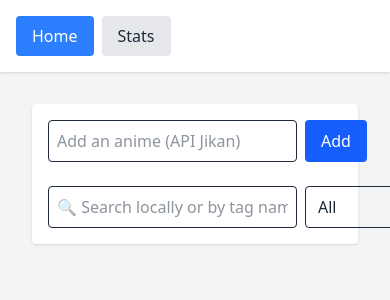
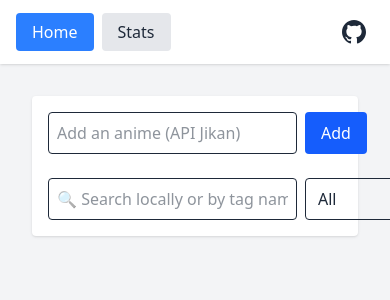
Before and after one commit to Zeldruck/taisenlist, a React (Vite) app: page / in a window 390 px wide. Shown: the top 300 px of the page. Built offline with nearby package versions, Linux system fonts and the light colour scheme.

Commit message:
Responsive navbar + github

```diff
--- a/src/components/Navbar.jsx
+++ b/src/components/Navbar.jsx
@@ -1,13 +1,51 @@
 import { NavLink } from "react-router-dom";
+import { motion } from "framer-motion";
 
 export default function Navbar() {
   const linkStyle = ({ isActive }) =>
     `px-4 py-2 rounded ${isActive ? "bg-blue-500 text-white" : "bg-gray-200"}`;
 
   return (
-    <nav className="flex gap-2 p-4 bg-white shadow">
-      <NavLink to="/" className={linkStyle}>Home</NavLink>
-      <NavLink to="/stats" className={linkStyle}>Stats</NavLink>
+    <nav className="flex items-center gap-2 p-4 bg-white shadow">
+      {/* Animated NavLinks */}
+      <motion.div whileHover={{ scale: 1.1 }} whileTap={{ scale: 0.95 }}>
+        <NavLink to="/" className={linkStyle}>Home</NavLink>
+      </motion.div>
+      <motion.div whileHover={{ scale: 1.1 }} whileTap={{ scale: 0.95 }}>
+        <NavLink to="/stats" className={linkStyle}>Stats</NavLink>
+      </motion.div>
+
+      <div className="flex-grow" />
+
+      {/* GitHub icon with Framer Motion hover effect */}
+      <motion.a
+        href="https://github.com/Zeldruck/zelanime-watch"
+        target="_blank"
+        rel="noopener noreferrer"
+        className="px-2 py-1 rounded flex items-center"
+        title="View on GitHub"
+        whileHover={{ scale: 1.2, rotate: 10 }}
+        whileTap={{ scale: 0.95 }}
+      >
+        <svg
+          className="w-6 h-6 text-gray-800"
+          fill="currentColor"
+          viewBox="0 0 24 24"
+          xmlns="http://www.w3.org/2000/svg"
+        >
+          <path
+            fillRule="evenodd"
+            clipRule="evenodd"
+            d="M12 0C5.37 0 0 5.373 0 12c0 5.303 3.438 9.8 8.205 11.387.6.113.82-.258.82-.577
+            0-.285-.01-1.04-.015-2.04-3.338.725-4.042-1.61-4.042-1.61-.546-1.387-1.333-1.756-1.333-1.756-1.09-.744.082-.729.082-.729
+            1.205.084 1.84 1.237 1.84 1.237 1.07 1.834 2.807 1.304 3.492.997.108-.775.418-1.304.76-1.604-2.665-.304-5.466-1.334-5.466-5.932
+            0-1.31.467-2.382 1.235-3.222-.123-.303-.535-1.524.117-3.176 0 0 1.008-.322 3.3 1.23a11.52 11.52 0 013.003-.404c1.02.005
+            2.047.138 3.003.404 2.29-1.552 3.296-1.23 3.296-1.23.653 1.653.241 2.874.118 3.176.77.84 1.233 1.912 1.233 3.222
+            0 4.61-2.803 5.625-5.475 5.921.43.37.823 1.102.823 2.222 0 1.604-.015 2.896-.015 3.286 0 .32.216.694.825.576C20.565
+            21.796 24 17.3 24 12c0-6.627-5.373-12-12-12z"
+          />
+        </svg>
+      </motion.a>
     </nav>
   );
 }
```
